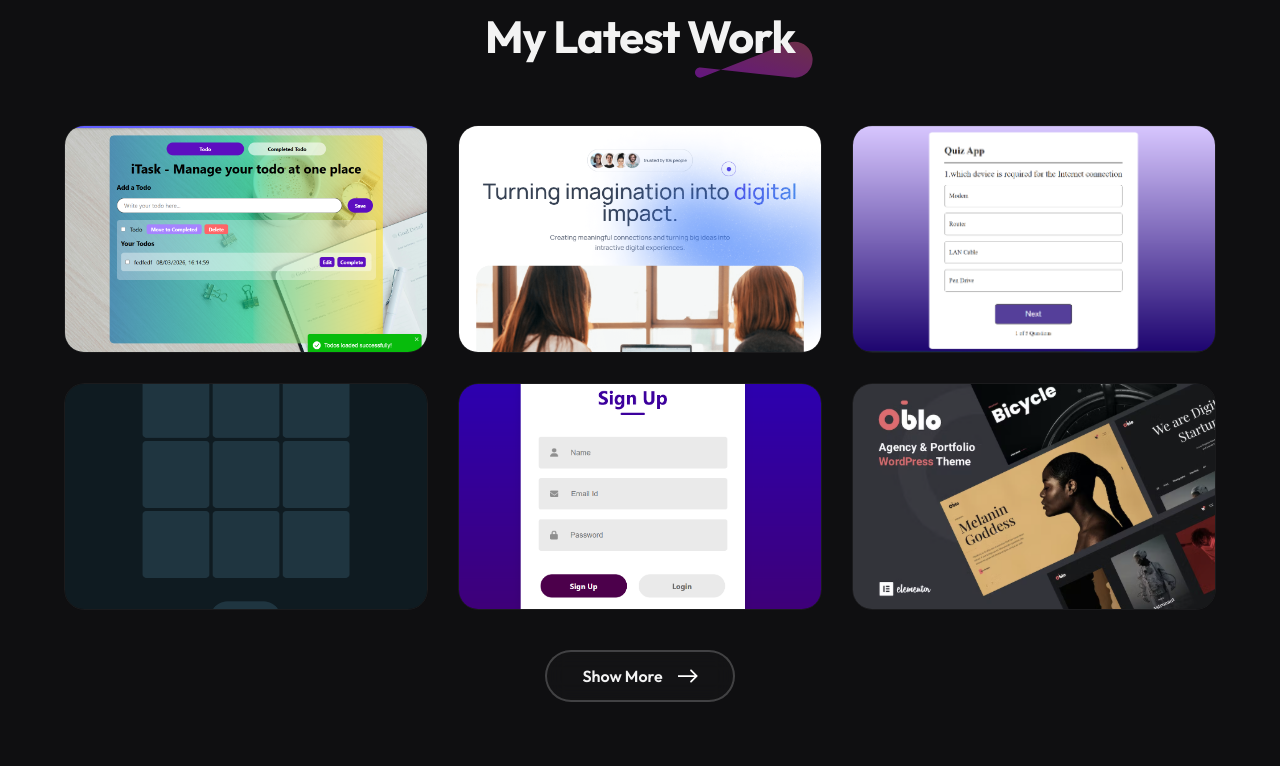
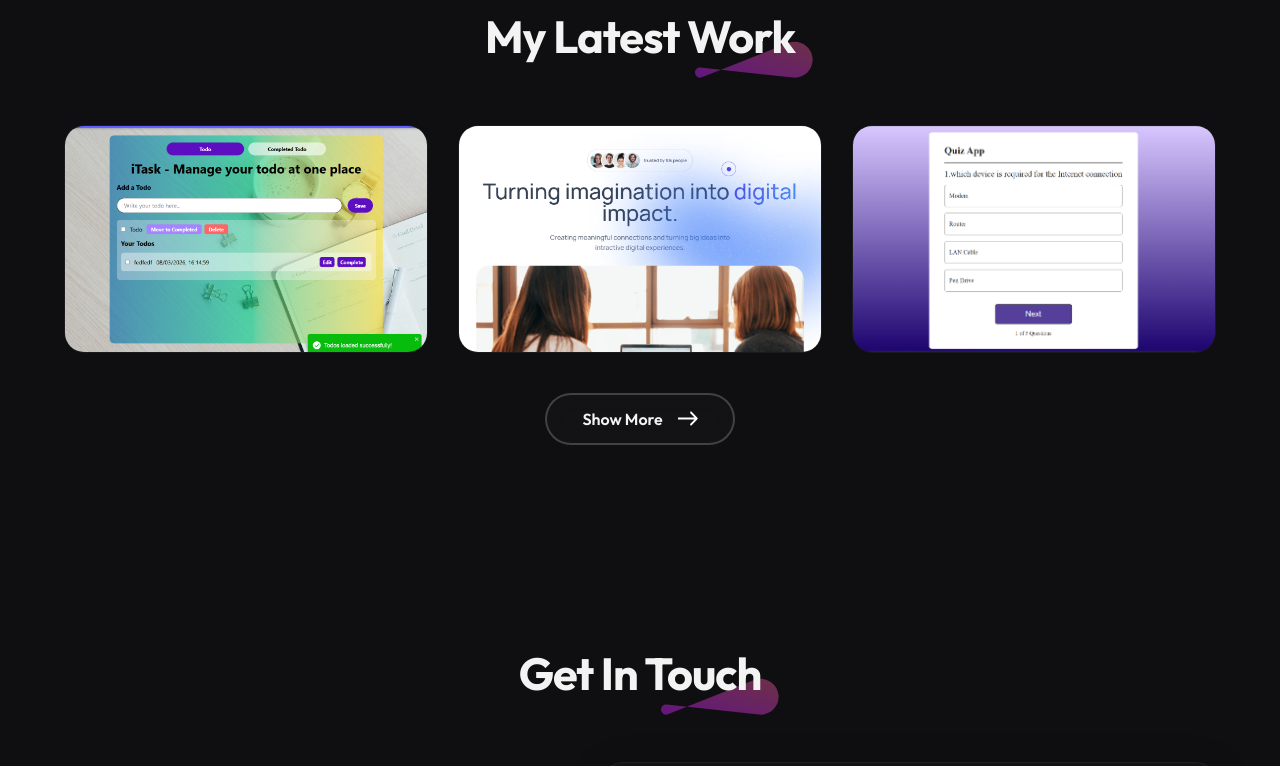
Before and after one commit to abhibhardwaj0550-star/portfolio, a React (Vite) app: page / in a window 1280 px wide. Shown: the part 2920-3686 px from the top of the page. Built offline with nearby package versions, Linux system fonts and the light colour scheme.

Commit message:
set the profile

```diff
--- a/src/Components/Contact/Contact.jsx
+++ b/src/Components/Contact/Contact.jsx
@@ -60,7 +60,7 @@ const Contact = () => {
       <div className="contact-section">
         <div className="contact-left">
           <h1>Let's talk</h1>
-          <p>I'm currently available to take on new projects, so feel to send me a message that you want me to work on.</p>
+          <p>I’m open to new projects and collaborations. If you have an idea or need help building something, feel free to contact me.</p>
 
           <div className="contact-details">
             <div className="contact-detail">
--- a/src/Components/Mywork/MyWork.css
+++ b/src/Components/Mywork/MyWork.css
@@ -50,15 +50,17 @@
     aspect-ratio: 16/10;
     object-fit: cover;
     border-radius: 20px;
-    box-shadow: 0 10px 30px rgba(0,0,0,0.3);
+    box-shadow: 0 10px 30px rgba(0, 0, 0, 0.3);
     border: 1px solid rgba(255, 255, 255, 0.05);
     display: block;
 }
 
 .mywork-hover {
     position: absolute;
-    top: 0; left: 0;
-    width: 100%; height: 100%;
+    top: 0;
+    left: 0;
+    width: 100%;
+    height: 100%;
     background: rgba(15, 15, 17, 0.7);
     backdrop-filter: blur(8px);
     display: flex;
@@ -155,14 +157,34 @@
     transform: translateX(8px);
 }
 
+.no-more-msg {
+    margin-bottom: 80px;
+    padding: 14px 35px;
+    font-size: 18px;
+    font-weight: 500;
+    color: #c4c4c4;
+    text-align: center;
+    border-radius: 50px;
+    border: 1px dashed rgba(255, 255, 255, 0.1);
+    background: rgba(255, 255, 255, 0.01);
+    animation: fadeIn 0.5s ease;
+}
+
+@keyframes fadeIn {
+    from { opacity: 0; transform: translateY(10px); }
+    to { opacity: 1; transform: translateY(0); }
+}
+
 @media(max-width:1024px) {
     .mywork {
         padding: 80px 5%;
     }
+
     .mywork-container {
         grid-template-columns: repeat(2, 1fr);
         gap: 30px;
     }
+
     .mywork-item img {
         aspect-ratio: 16/10;
     }
@@ -173,21 +195,26 @@
         padding: 60px 5%;
         gap: 50px;
     }
+
     .mywork-title h1 {
         font-size: 40px;
     }
+
     .mywork-title img {
         width: 80px;
         right: 0;
     }
+
     .mywork-container {
         grid-template-columns: 1fr;
         gap: 30px;
     }
+
     .mywork-item img {
         height: auto;
         aspect-ratio: 4/3;
     }
+
     .mywork-showmore {
         padding: 15px 35px;
         font-size: 18px;
--- a/src/Components/Mywork/MyWork.jsx
+++ b/src/Components/Mywork/MyWork.jsx
@@ -1,10 +1,19 @@
-import React from 'react'
+import React, { useState } from 'react'
 import './MyWork.css'
 import theme_pattern from '../../assets/pattern.svg'
 import mywork_data from '../../assets/mywork_data'
 import arrow_icon from '../../assets/arrow.svg'
 
 const MyWork = () => {
+
+    const [displayCount, setDisplayCount] = useState(3);
+
+    const showMore = () => {
+        if (displayCount < mywork_data.length) {
+            setDisplayCount(prev => prev + 3);
+        }
+    }
+
     return (
         <div>
             <div id='work' className='mywork'>
@@ -13,7 +22,7 @@ const MyWork = () => {
                     <img src={theme_pattern} alt="" />
                 </div>
                 <div className='mywork-container'>
-                    {mywork_data.map((work, index) => {
+                    {mywork_data.slice(0, displayCount).map((work, index) => {
                         return (
                             <div key={index} className="mywork-item" onClick={() => window.open(work.w_link, "_blank")}>
                                 <img src={work.w_img} alt={work.w_name} />
@@ -28,10 +37,17 @@ const MyWork = () => {
                         );
                     })}
                 </div>
-                <div className="mywork-showmore">
-                    <p>Show More</p>
-                    <img src={arrow_icon} alt="" />
-                </div>
+
+                {displayCount < mywork_data.length ? (
+                    <div className="mywork-showmore" onClick={showMore}>
+                        <p>Show More</p>
+                        <img src={arrow_icon} alt="" />
+                    </div>
+                ) : (
+                    <div className="no-more-msg">
+                        <p>No more projects available</p>
+                    </div>
+                )}
             </div>
 
 
--- a/src/assets/mywork_data.js
+++ b/src/assets/mywork_data.js
@@ -3,7 +3,7 @@ import project2_img from '../assets/project2.png'
 import project3_img from '../assets/project3.png'
 import project4_img from '../assets/project4.png'
 import project5_img from '../assets/project5.png'
-import project6_img from '../assets/project6.svg'
+import project6_img from '../assets/project6.png'
 
 
 
@@ -42,7 +42,7 @@ const mywork_data = [
     w_no:6,
     w_name:"My Portfolio",
     w_img:project6_img,
-    w_link: "https://abhibhardwaj.vercel.app/"
+    w_link: "https://portfolio-f8ua.onrender.com/"
 },
 ];
 
```
Also changed, not shown: src/assets/project6.png (added), src/assets/project6.svg (deleted).
